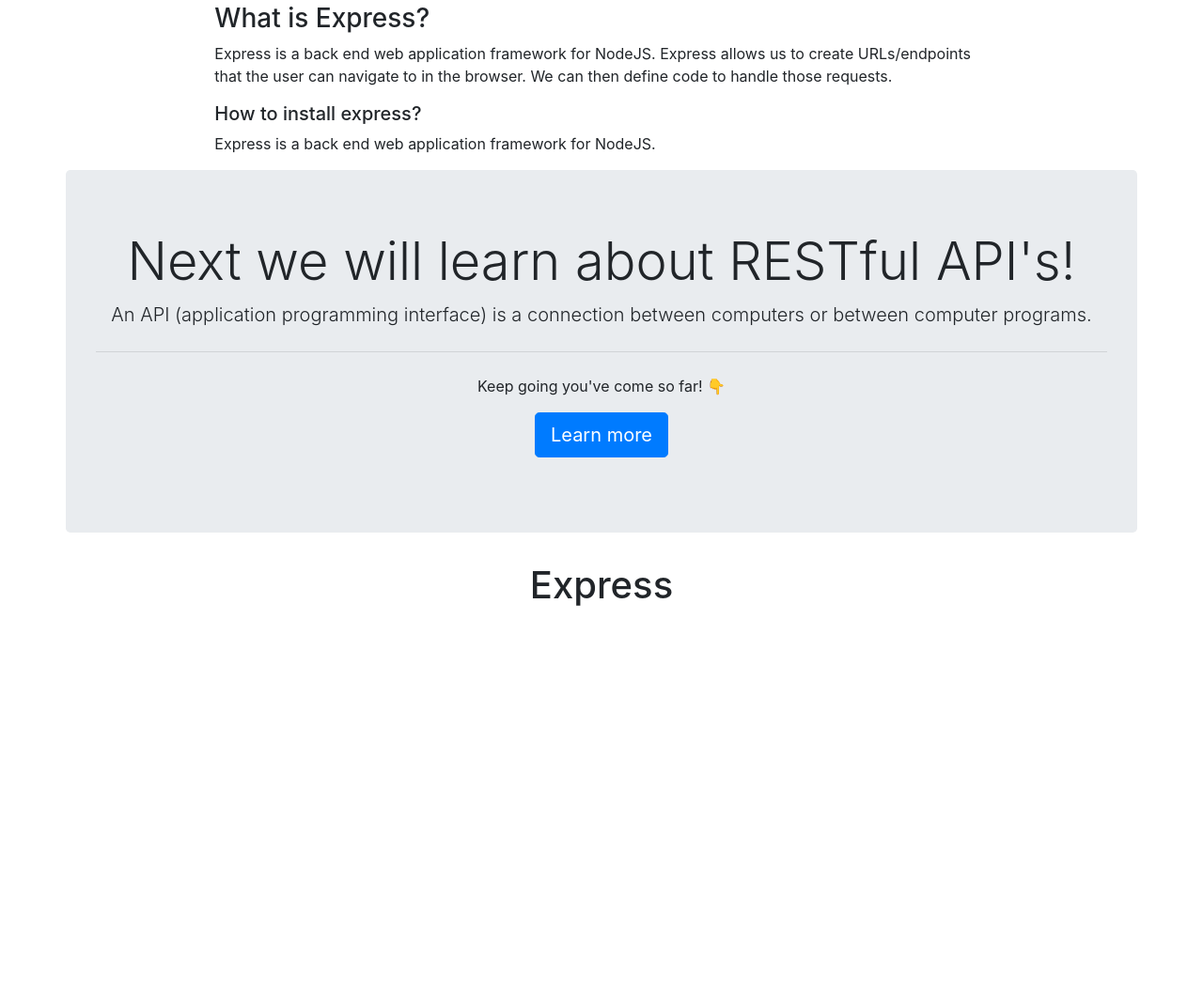
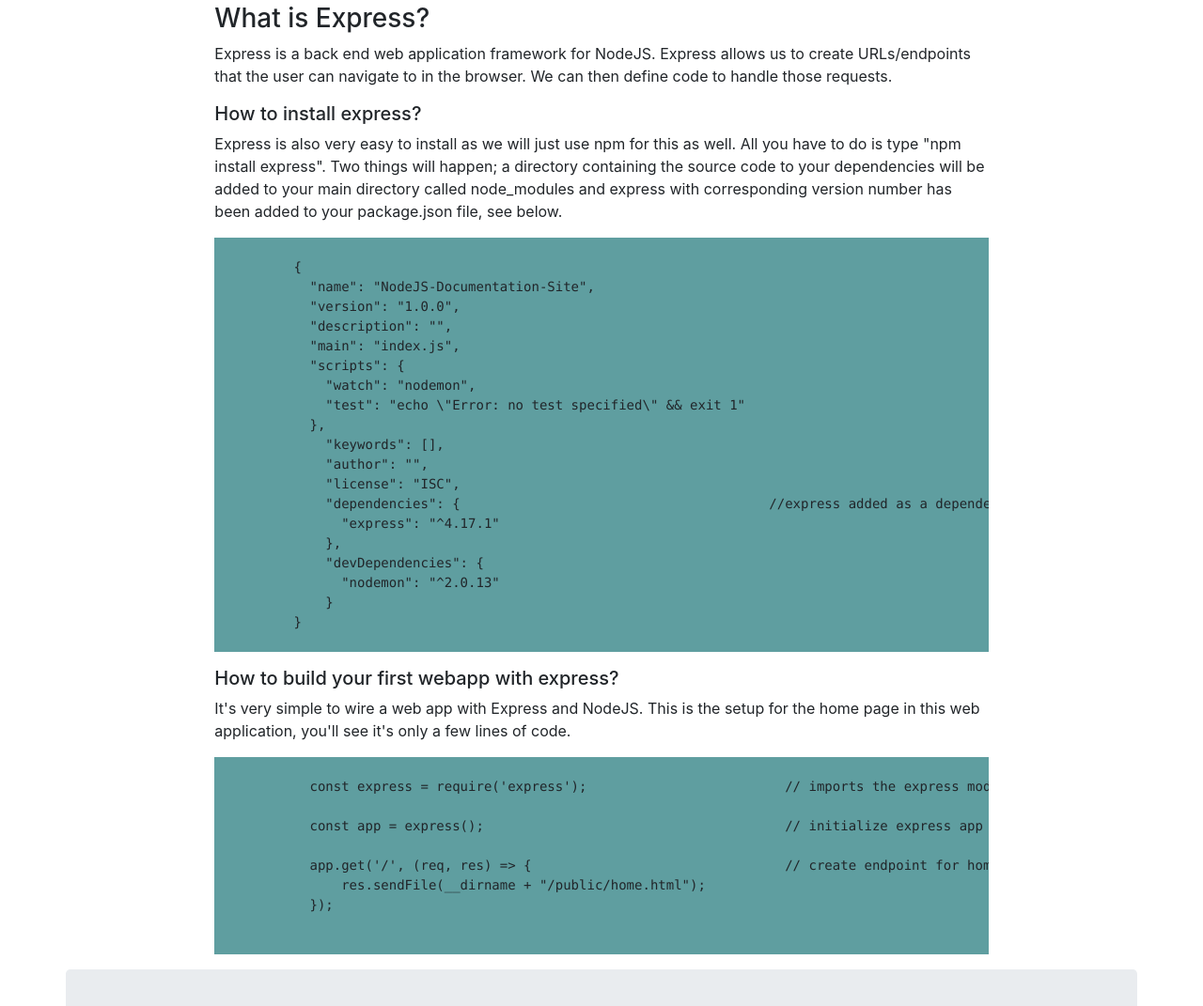
Before and after one commit to yannickchristensen/NodeJS-Documentation-Site, a website: page public/express.html in a window 1280 px wide. Shown: the part 141-1212 px from the top of the page at 94% size. Before the commit the page ends 804 px from the top, so only its background shows below. Drawn offline with nearby package versions, Linux system fonts and the light colour scheme.

```diff
--- a/public/express.html
+++ b/public/express.html
@@ -13,7 +13,7 @@
             <a class="nav-item nav-link" href="/">Home</a>
             <a class="nav-item nav-link" href="/javascript">JavaScript</a>
             <a class="nav-item nav-link" href="/json">JSON</a>
-            <a class="nav-item nav-link" href="/npm.">NPM</a>
+            <a class="nav-item nav-link" href="/npm.">npm</a>
             <a class="nav-item nav-link" href="/nodejs">NodeJS</a>
             <a class="nav-item nav-link active" href="/express">Express</a>
             <a class="nav-item nav-link" href="/restapi">REST API</a>
@@ -33,8 +33,45 @@
 
       <h5>How to install express?</h5>
       <p class="text-left">
-        Express is a back end web application framework for NodeJS.
+        Express is also very easy to install as we will just use npm for this as well. All you have to do is type "npm install express".
+        Two things will happen; a directory containing the source code to your dependencies will be added to your main directory called node_modules and express with corresponding version number has been added to your package.json file, see below.
         </p>
+        <pre style="background-color: cadetblue;"><code class="text-left">
+          {
+            "name": "NodeJS-Documentation-Site",
+            "version": "1.0.0",
+            "description": "",
+            "main": "index.js",
+            "scripts": {
+              "watch": "nodemon",
+              "test": "echo \"Error: no test specified\" && exit 1"
+            },
+              "keywords": [],
+              "author": "",
+              "license": "ISC",
+              "dependencies": {                                       //express added as a dependency.
+                "express": "^4.17.1"
+              },
+              "devDependencies": {
+                "nodemon": "^2.0.13"
+              }
+          }
+          </code></pre>
+
+
+          <h5>How to build your first webapp with express?</h5>
+
+          <p class="text-left">It's very simple to wire a web app with Express and NodeJS. This is the setup for the home page in this web application, you'll see it's only a few lines of code.</p>
+          <pre style="background-color: cadetblue;"><code class="text-left">
+            const express = require('express');                         // imports the express module
+
+            const app = express();                                      // initialize express app
+
+            app.get('/', (req, res) => {                                // create endpoint for home, when a user calls our browser with this endpoint we will serve them an html file called home.html
+                res.sendFile(__dirname + "/public/home.html");
+            });
+
+            </code></pre>
 
   </div>
   </div>
@@ -47,16 +84,10 @@
             <hr class="my-4">
             <p>Keep going you've come so far! 👇</p>
             <p class="lead">
-              <a class="btn btn-primary btn-lg" href="/npm" role="button">Learn more</a>
+              <a class="btn btn-primary btn-lg" href="/restapi" role="button">Learn more</a>
             </p>
           </div>
           <!-- JUMBOTRON ENDS -->
-
-<div class="container-fluid text-center">
-    <h1>Express</h1>
-    <p class="text-left text-wrap"></p>
-
-</div>
 
 
 <script src="https://code.jquery.com/jquery-3.4.1.slim.min.js" integrity="sha384-J6qa4849blE2+poT4WnyKhv5vZF5SrPo0iEjwBvKU7imGFAV0wwj1yYfoRSJoZ+n" crossorigin="anonymous"></script>
```
Also changed, not shown: public/restapi.html (+13 -3 lines).
